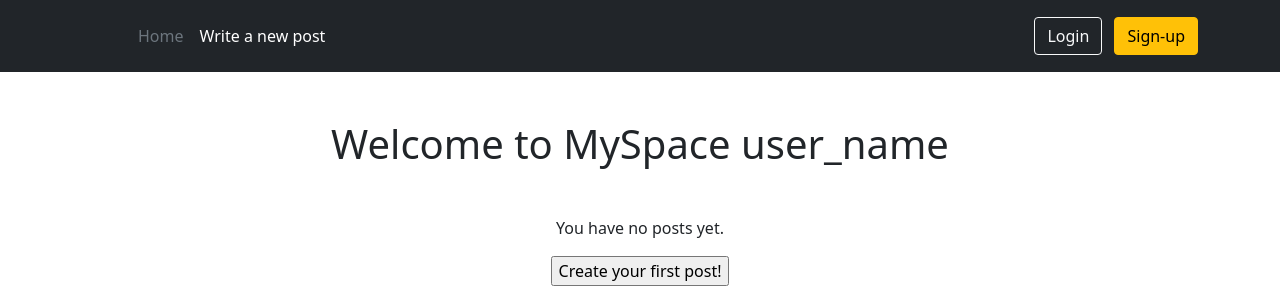
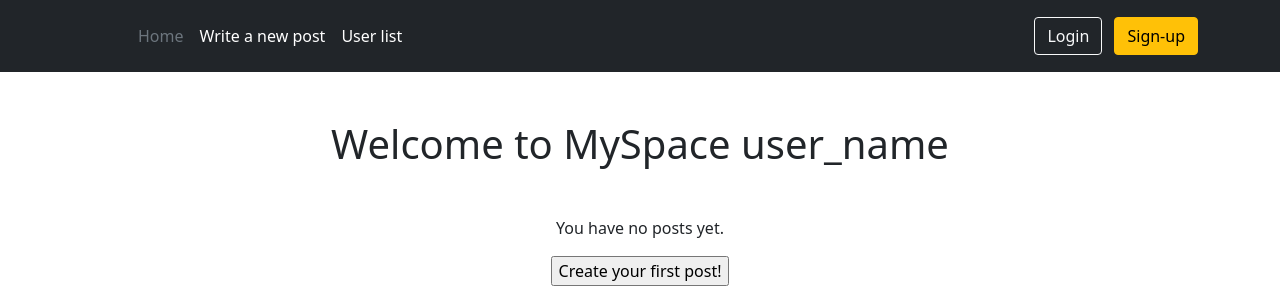
Before and after one commit to nt-95/projet-w2-php-natif, a PHP site: page / in a window 1280 px wide. Shown: the top 300 px of the page. Run offline with PHP 8.4, Linux system fonts and the light colour scheme; data that the repository does not hold is empty.

Commit message:
fix: added user in menu

```diff
--- a/app/src/Views/template.php
+++ b/app/src/Views/template.php
@@ -24,6 +24,7 @@
             <ul class="nav col-12 col-lg-auto me-lg-auto mb-2 justify-content-center mb-md-0">
                 <li><a href="/" class="nav-link px-2 text-secondary">Home</a></li>
                 <li><a href="/create" class="nav-link px-2 text-white">Write a new post</a></li>
+                <li><a href="/users" class="nav-link px-2 text-white">User list</a></li>
             </ul>
 
             <div class="text-end">
```
